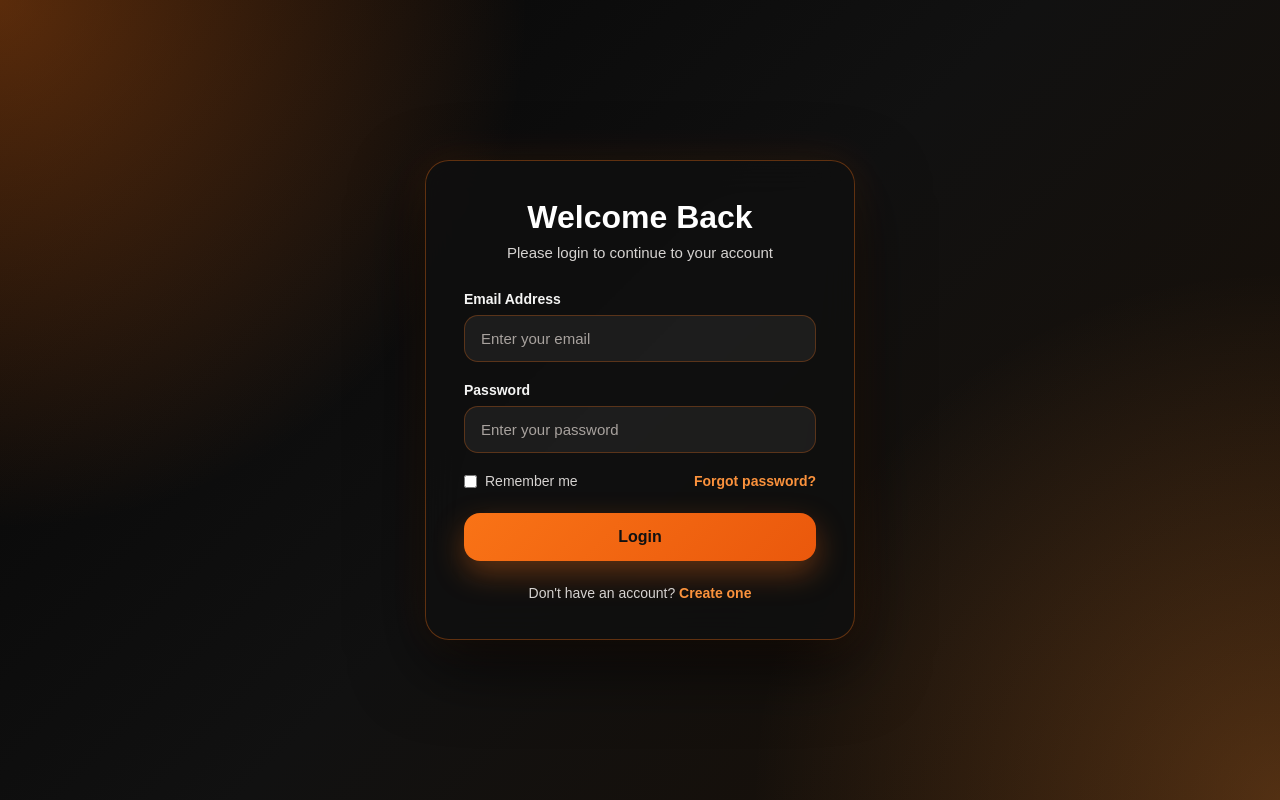
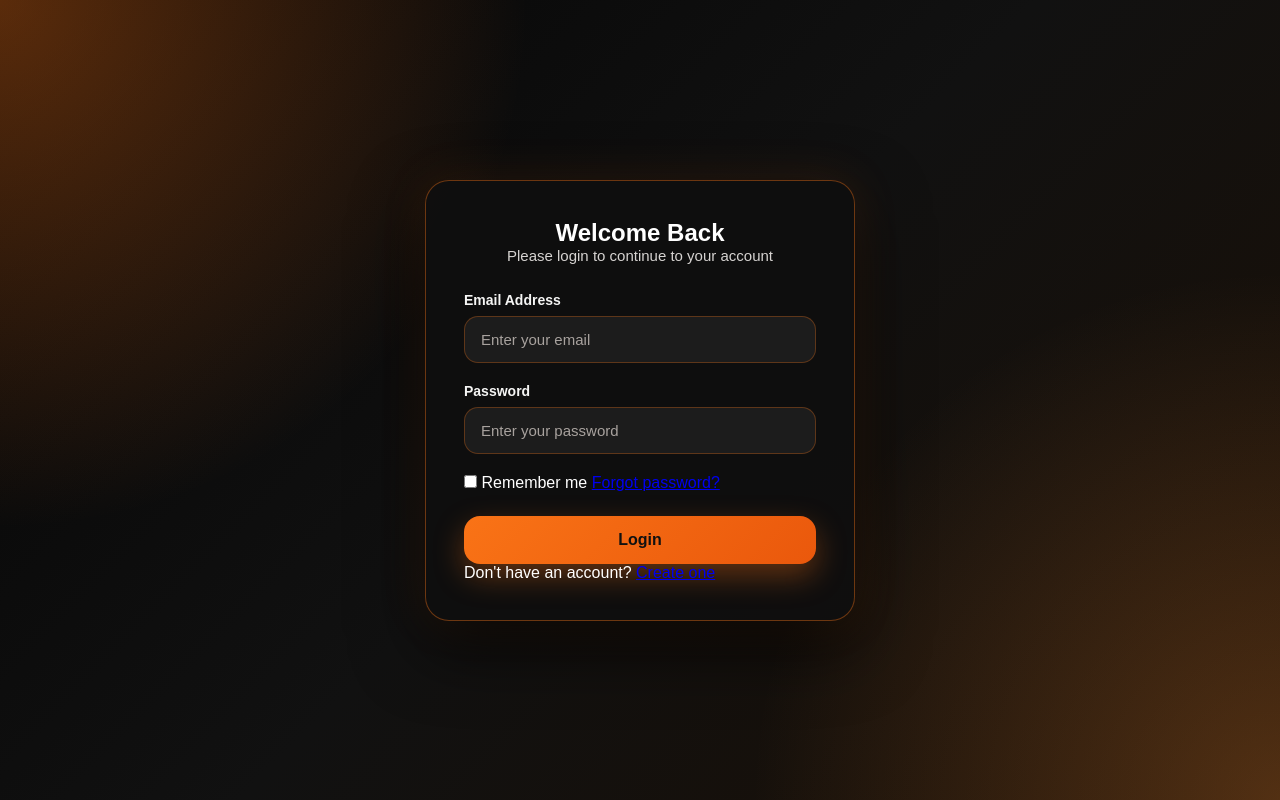
Before and after one commit to abdualrahmanalghamdi3-del/aqms-project, a PHP site: page /public/index.php in a window 1280 px wide. Run offline with PHP 8.4, Linux system fonts and the light colour scheme.

Commit message:
Update style.css

```diff
--- a/public/css/style.css
+++ b/public/css/style.css
@@ -27,24 +27,35 @@ body {
     max-width: 430px;
     padding: 38px;
     border-radius: 24px;
-    background: rgba(15, 15, 15, 0.88);
-    backdrop-filter: blur(18px);
-    -webkit-backdrop-filter: blur(18px);
-    border: 1px solid rgba(249, 115, 22, 0.35);
+    background: rgba(15, 15, 15, 0.9);
+    border: 1px solid rgba(249, 115, 22, 0.4);
     box-shadow:
-        0 25px 70px rgba(0, 0, 0, 0.65),
-        0 0 40px rgba(249, 115, 22, 0.12);
+        0 25px 70px rgba(0, 0, 0, 0.7),
+        0 0 45px rgba(249, 115, 22, 0.14);
     animation: fadeIn 0.6s ease;
+}
+
+.login-logo {
+    display: flex;
+    justify-content: center;
+    margin-bottom: 26px;
+}
+
+.login-logo img {
+    max-width: 220px;
+    width: 100%;
+    height: auto;
+    object-fit: contain;
 }
 
 .login-header {
     text-align: center;
-    margin-bottom: 30px;
+    margin-bottom: 28px;
 }
 
-.login-header h1 {
-    font-size: 32px;
-    font-weight: 700;
+.login-header h2 {
+    font-size: 30px;
+    font-weight: 800;
     margin-bottom: 8px;
     color: #ffffff;
 }
@@ -76,7 +87,7 @@ body {
     width: 100%;
     padding: 14px 16px;
     border-radius: 14px;
-    border: 1px solid rgba(249, 115, 22, 0.28);
+    border: 1px solid rgba(249, 115, 22, 0.3);
     background: rgba(255, 255, 255, 0.06);
     color: #ffffff;
     font-size: 15px;
@@ -92,40 +103,6 @@ body {
     border-color: #f97316;
     background: rgba(249, 115, 22, 0.08);
     box-shadow: 0 0 0 4px rgba(249, 115, 22, 0.16);
-}
-
-.form-options {
-    display: flex;
-    justify-content: space-between;
-    align-items: center;
-    gap: 12px;
-    font-size: 14px;
-}
-
-.remember-me {
-    display: flex;
-    align-items: center;
-    gap: 8px;
-    color: #d6d3d1;
-    cursor: pointer;
-}
-
-.remember-me input {
-    accent-color: #f97316;
-}
-
-.forgot-link,
-.signup-text a {
-    color: #fb923c;
-    text-decoration: none;
-    font-weight: 600;
-    transition: 0.2s ease;
-}
-
-.forgot-link:hover,
-.signup-text a:hover {
-    color: #fdba74;
-    text-decoration: underline;
 }
 
 .login-btn {
@@ -153,20 +130,13 @@ body {
     transform: translateY(0);
 }
 
-.signup-text {
-    margin-top: 24px;
-    text-align: center;
-    font-size: 14px;
-    color: #d6d3d1;
-}
-
 .error-message {
     margin-bottom: 20px;
     padding: 13px 15px;
     border-radius: 14px;
-    background: rgba(249, 115, 22, 0.12);
-    border: 1px solid rgba(249, 115, 22, 0.45);
-    color: #fed7aa;
+    background: rgba(239, 68, 68, 0.13);
+    border: 1px solid rgba(239, 68, 68, 0.45);
+    color: #fecaca;
     font-size: 14px;
     text-align: center;
 }
@@ -185,16 +155,15 @@ body {
 
 @media (max-width: 480px) {
     .login-card {
-        padding: 28px 22px;
+        padding: 30px 22px;
         border-radius: 20px;
     }
 
-    .login-header h1 {
-        font-size: 27px;
+    .login-header h2 {
+        font-size: 26px;
     }
 
-    .form-options {
-        flex-direction: column;
-        align-items: flex-start;
+    .login-logo img {
+        max-width: 180px;
     }
 }
```
